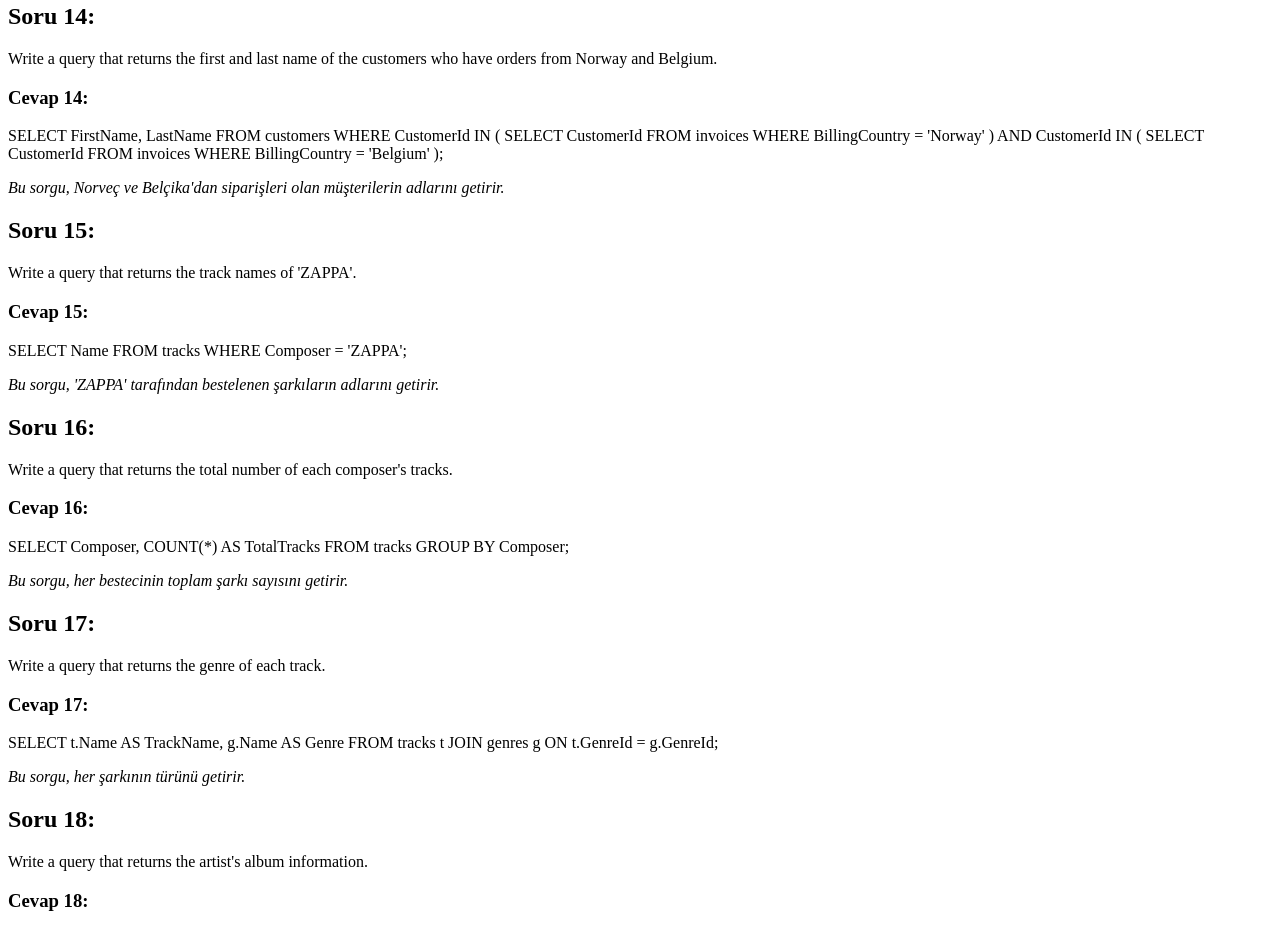
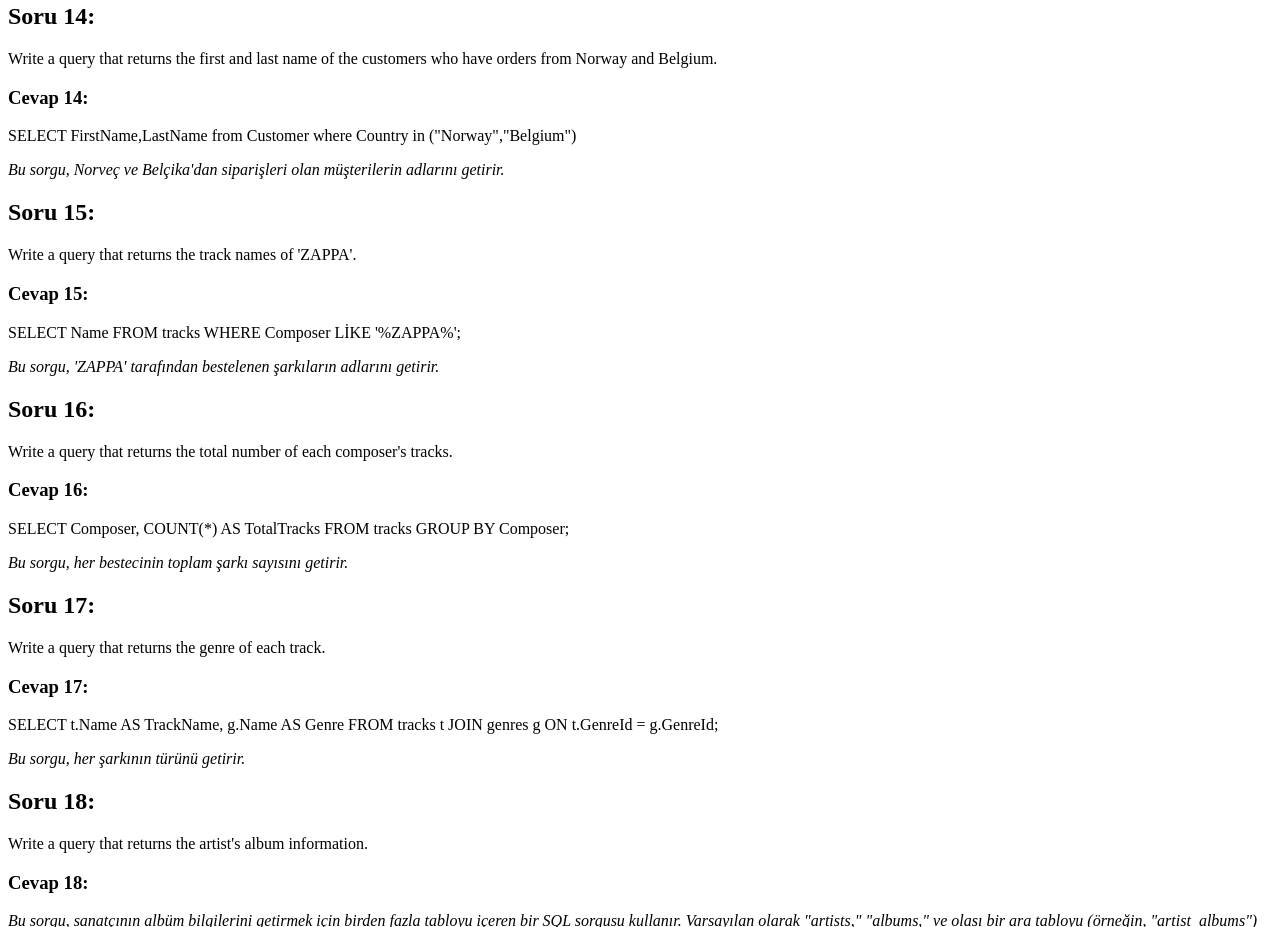
Before and after one commit to me-06-avrupalilar/back-end-tw, a plain HTML site: page 02-TeamWork/22.09.2023/index.html in a window 1280 px wide. Shown: the part 2680-3607 px from the top of the page. Drawn offline with Linux system fonts and the light colour scheme.

Commit message:
TW Lead Added

```diff
--- a/02-TeamWork/22.09.2023/index.html
+++ b/02-TeamWork/22.09.2023/index.html
@@ -92,13 +92,13 @@
     <h2>Soru 14:</h2>
     <p>Write a query that returns the first and last name of the customers who have orders from Norway and Belgium.</p>
     <h3>Cevap 14:</h3>
-    <p>SELECT FirstName, LastName FROM customers WHERE CustomerId IN ( SELECT CustomerId FROM invoices WHERE BillingCountry = 'Norway' ) AND CustomerId IN ( SELECT CustomerId FROM invoices WHERE BillingCountry = 'Belgium' );</p>
+    <p>SELECT FirstName,LastName from Customer where Country in ("Norway","Belgium")</p>
     <p><em>Bu sorgu, Norveç ve Belçika'dan siparişleri olan müşterilerin adlarını getirir.</em></p>
 
     <h2>Soru 15:</h2>
     <p>Write a query that returns the track names of 'ZAPPA'.</p>
     <h3>Cevap 15:</h3>
-    <p>SELECT Name FROM tracks WHERE Composer = 'ZAPPA';</p>
+    <p>SELECT Name FROM tracks WHERE Composer LİKE '%ZAPPA%';</p>
     <p><em>Bu sorgu, 'ZAPPA' tarafından bestelenen şarkıların adlarını getirir.</em></p>
 
     <h2>Soru 16:</h2>
```
Also changed, not shown: 1 other file.
